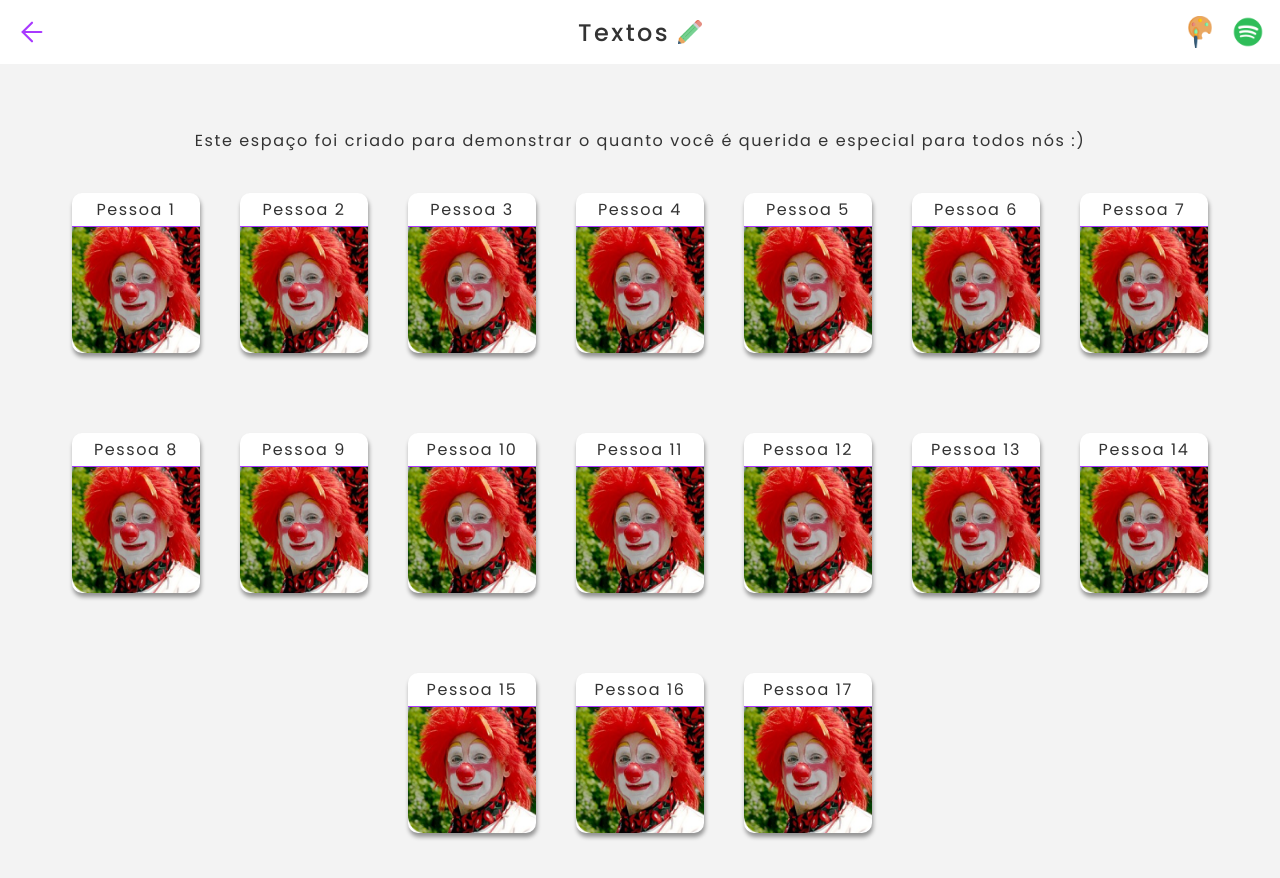
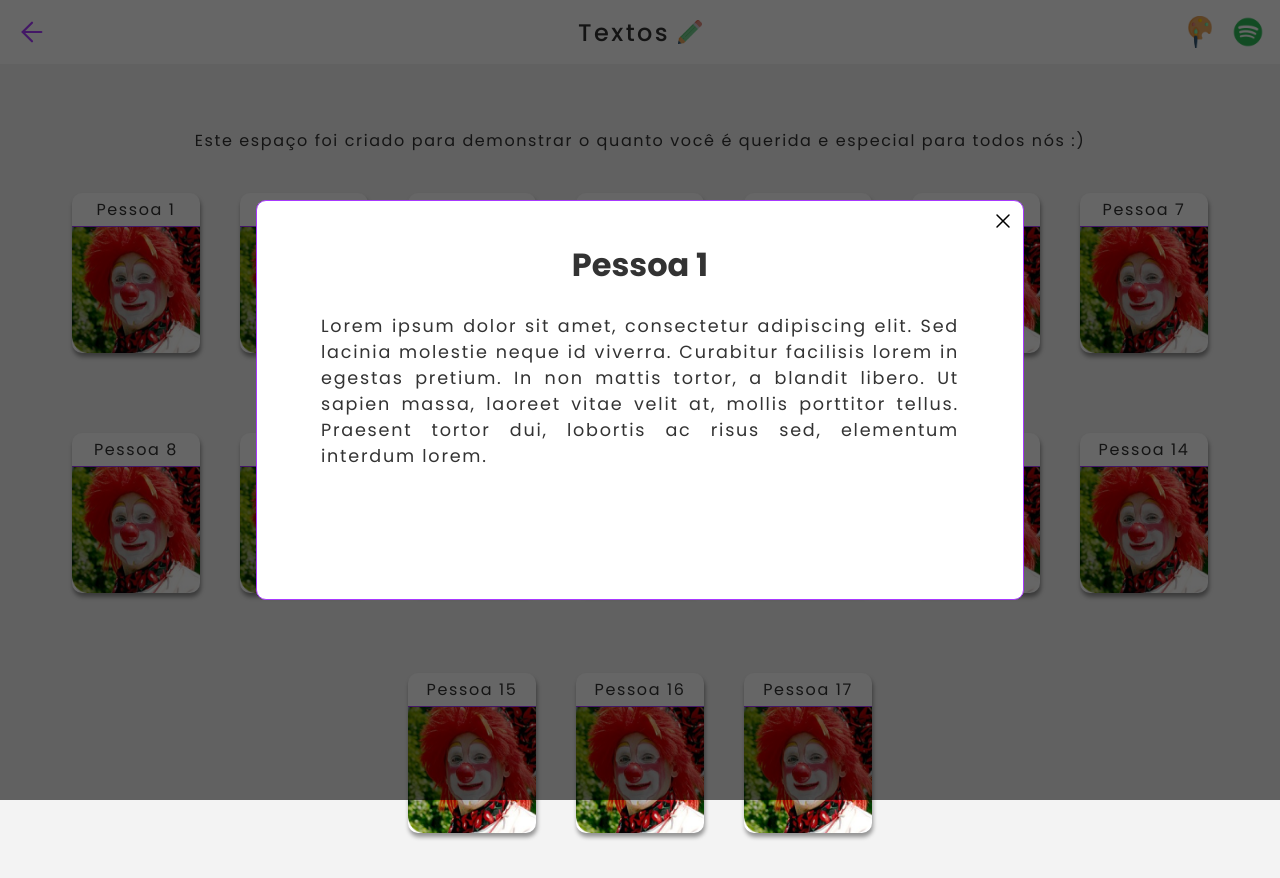
Before and after one commit to JoaoGuiBC/b-days, a Next.js app: page /Textos in a window 1280 px wide. Both pictures are taken after a click on the element "Pessoa 1". Shown: the top 878 px of the page. Built offline with nearby package versions, Linux system fonts and the light colour scheme.

Commit message:
New component: Modal

```diff
--- a/src/components/Card/index.tsx
+++ b/src/components/Card/index.tsx
@@ -1,8 +1,8 @@
+import { useCallback, useState } from "react";
 import Link from "next/link";
 import { motion } from 'framer-motion';
 
 import { Container } from './styles';
-import { useCallback, useState } from "react";
 
 interface CardProps {
   title: string;
@@ -10,6 +10,7 @@ interface CardProps {
   altText: string;
   isIcon: boolean;
   initialDelay: number;
+  toggleModal?: (personName: string) => void;
 }
 
 export const Card: React.FC<CardProps> = ({
@@ -18,6 +19,7 @@ export const Card: React.FC<CardProps> = ({
   altText,
   isIcon,
   initialDelay,
+  toggleModal,
 }) => {
   const [animationDelay, setAnimationDelay] = useState(initialDelay);
   const [animationDuration, setAnimationDuration] = useState(0.75);
@@ -46,7 +48,7 @@ export const Card: React.FC<CardProps> = ({
           </a>
         </Link>
       ) : (
-        <img src={image} alt={altText} />
+        <img src={image} alt={altText} onClick={() => toggleModal(title)} />
       )}
     </Container>
   );
--- a/src/components/Card/styles.ts
+++ b/src/components/Card/styles.ts
@@ -16,7 +16,6 @@ export const Container = styled(motion.div) <CardProps>`
 
   border-radius: 10px;
   background: ${({ theme }) => theme.colors.primary};
-  /* box-shadow: 1px 4px 4px rgba(0, 0, 0, 0.4); */
 
   p {
     text-align: center;
--- a/src/components/Header/index.tsx
+++ b/src/components/Header/index.tsx
@@ -36,8 +36,6 @@ export const Header: React.FC<HeaderProps> = ({ title }) => {
       <ButtonsContainer>
 
         {images.map(image => {
-          console.log('cu')
-
           if (image.name !== title)
             return (
               <Link href={image.name} key={image.name}>
--- /dev/null
+++ b/src/components/Modal/index.tsx
@@ -0,0 +1,51 @@
+import { useEffect } from "react";
+import { AnimatePresence } from "framer-motion";
+import Image from "next/image";
+
+import { Container, Background, Content } from './styles';
+import { SelectedPersonProps } from "../../pages/Textos";
+
+interface ModalProps {
+  isVisible: boolean;
+  setIsVisible: () => void;
+  person: SelectedPersonProps;
+}
+
+export const Modal: React.FC<ModalProps> = ({ isVisible, setIsVisible, person }) => {
+  useEffect(() => {
+    const close = (e) => {
+      if (e.key === 'Escape') {
+        setIsVisible();
+      }
+    }
+    window.addEventListener('keydown', close)
+    return () => window.removeEventListener('keydown', close)
+  }, [])
+
+  return (
+    <AnimatePresence>
+      {isVisible && (
+        <Container
+          initial={{ opacity: 0 }}
+          animate={{ opacity: 1 }}
+          exit={{ opacity: 0 }}
+        >
+          <Background
+            onClick={setIsVisible}
+          />
+          <Content
+            initial={{ scale: 0 }}
+            animate={{ scale: 1 }}
+            exit={{ scale: 0 }}
+          >
+            <button type="button" onClick={setIsVisible}>
+              <Image src="/svg/close.svg" height={24} width={24} />
+            </button>
+            <strong>{person.name}</strong>
+            <p>Lorem ipsum dolor sit amet, consectetur adipiscing elit. Sed lacinia molestie neque id viverra. Curabitur facilisis lorem in egestas pretium. In non mattis tortor, a blandit libero. Ut sapien massa, laoreet vitae velit at, mollis porttitor tellus. Praesent tortor dui, lobortis ac risus sed, elementum interdum lorem.</p>
+          </Content>
+        </Container>
+      )}
+    </AnimatePresence>
+  );
+}
--- /dev/null
+++ b/src/components/Modal/styles.ts
@@ -0,0 +1,65 @@
+import { motion } from 'framer-motion';
+import styled from 'styled-components';
+
+export const Container = styled(motion.div)`
+  position: fixed;
+  display: flex;
+
+  align-items: center;
+  justify-content: center;
+  background: rgba(0,0,0,0.6);
+
+  height: 100vh;
+  width: 100%;
+
+  z-index: 3;
+`;
+
+export const Background = styled.div`
+  position: fixed;
+
+  height: 100vh;
+  width: 100%;
+  z-index: 3;
+`;
+
+export const Content = styled(motion.div)`
+  display: flex;
+  position: relative;
+  flex-direction: column;
+
+  align-items: center;
+  z-index: 4;
+
+  width: 48rem;
+  height: 25rem;
+  padding: 2.5rem 4rem 1rem;
+
+  border-radius: 10px;
+  border: 1px solid ${({ theme }) => theme.colors.secondary};
+  background: ${({ theme }) => theme.colors.primary};
+
+  strong {
+    font-size: 2rem;
+    margin-bottom: 1.5rem;
+  }
+
+  p {
+    letter-spacing: 0.1em;
+    text-align: justify;
+    font-size: 1.10rem;
+    overflow: auto;
+  }
+
+  button {
+    position: absolute;
+    display: flex;
+
+    top: 8px;
+    right: 8px;
+
+    border: none;
+    background: transparent;
+    cursor: pointer;
+  }
+`;
--- a/src/pages/Textos/index.tsx
+++ b/src/pages/Textos/index.tsx
@@ -1,13 +1,33 @@
+import { useCallback, useState } from "react";
+
 import { Card } from "../../components/Card";
 import { Header } from "../../components/Header";
+import { Modal } from "../../components/Modal";
 
 import { Container, Text, CardsContainer } from './styles';
 
 const persons = [1, 2, 3, 4, 5, 6, 7, 8, 9, 10, 11, 12, 13, 14, 15, 16, 17]
 
+export interface SelectedPersonProps {
+  name: string;
+}
+
 const Textos: React.FC = () => {
+  const [isVisible, setIsVisible] = useState(false);
+  const [selectedPerson, setSelectedPerson] = useState<SelectedPersonProps>({} as SelectedPersonProps);
+
+  const handleToggleModal = useCallback((personName: string) => {
+    setSelectedPerson({ name: personName });
+    setIsVisible(true);
+  }, []);
+
   return (
     <>
+      <Modal
+        isVisible={isVisible}
+        setIsVisible={() => setIsVisible(false)}
+        person={selectedPerson}
+      />
       <Header title="Textos" />
       <Container>
         <Text>
@@ -24,6 +44,7 @@ const Textos: React.FC = () => {
               image="/userPhotoPlaceholder.png"
               isIcon={false}
               initialDelay={((person - 1) / 10)}
+              toggleModal={handleToggleModal}
             />
           ))}
 
--- a/tsconfig.json
+++ b/tsconfig.json
@@ -1,6 +1,6 @@
 {
   "compilerOptions": {
-    "target": "es5",
+    "target": "es6",
     "lib": [
       "dom",
       "dom.iterable",
```
